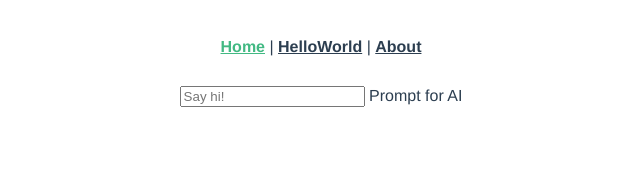
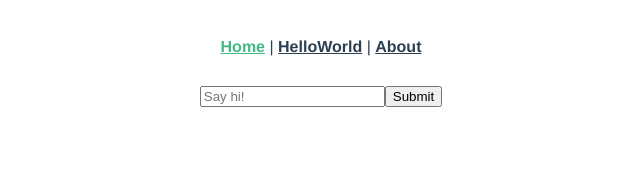
Before and after one commit to Musickiller/vue-ai, a Vue app: page / in a window 1280 px wide. Shown: the top 176 px of the page, without its empty margins (319-959 px from the left). Built offline with nearby package versions, Linux system fonts and the light colour scheme.

Commit message:
add form for input

```diff
--- a/src/components/InputField.vue
+++ b/src/components/InputField.vue
@@ -3,6 +3,7 @@
     <input
       id="ai_prompt"
       v-model="inputValue"
+      @input="$emit('update:modelValue', inputValue)"
       type="text"
       v-bind="$attrs"
       p="x-4 y-2"
@@ -13,6 +14,23 @@
       outline="none active:none"
       placeholder="Say hi!"
     />
-    Prompt for AI
   </label>
 </template>
+
+<script>
+export default {
+  name: 'InputField',
+  props: ['modelValue'],
+  data() {
+    return {
+      inputValue: this.modelValue,
+    };
+  },
+
+  watch: {
+    modelValue(newValue) {
+      this.inputValue = newValue;
+    },
+  },
+};
+</script>
--- /dev/null
+++ b/src/components/SubmitForm.vue
@@ -0,0 +1,29 @@
+<template>
+    <form @submit.prevent="handleSubmit">
+        <InputField v-model="inputValue" />
+        <button type="submit">Submit</button>
+    </form>
+</template>
+
+<script>
+import InputField from './InputField.vue';
+
+export default {
+  name: 'SubmitForm',
+  components: {
+    InputField,
+  },
+  data() {
+    return {
+      inputValue: '',
+    };
+  },
+  methods: {
+    handleSubmit() {
+      console.log('submit', this.inputValue);
+      //   this.$emit('submit', this.inputValue);
+      this.inputValue = '';
+    },
+  },
+};
+</script>
--- a/src/views/HomeView.vue
+++ b/src/views/HomeView.vue
@@ -1,9 +1,9 @@
 <script setup lang="ts">
-import InputField from '@/components/InputField.vue';
+import SubmitForm from '@/components/SubmitForm.vue';
 </script>
 
 <template>
   <div class="home">
-    <InputField />
+    <SubmitForm />
   </div>
 </template>
```
